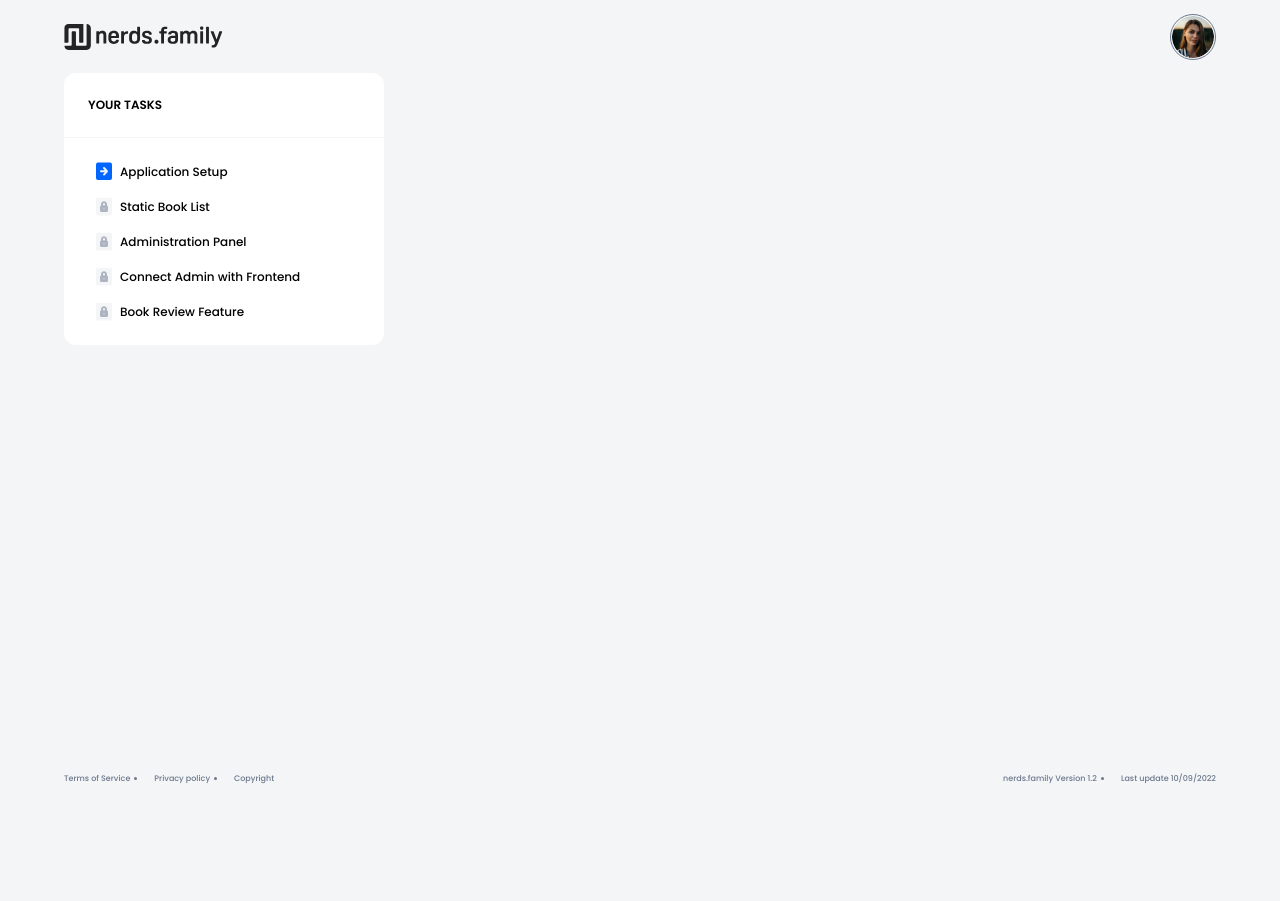
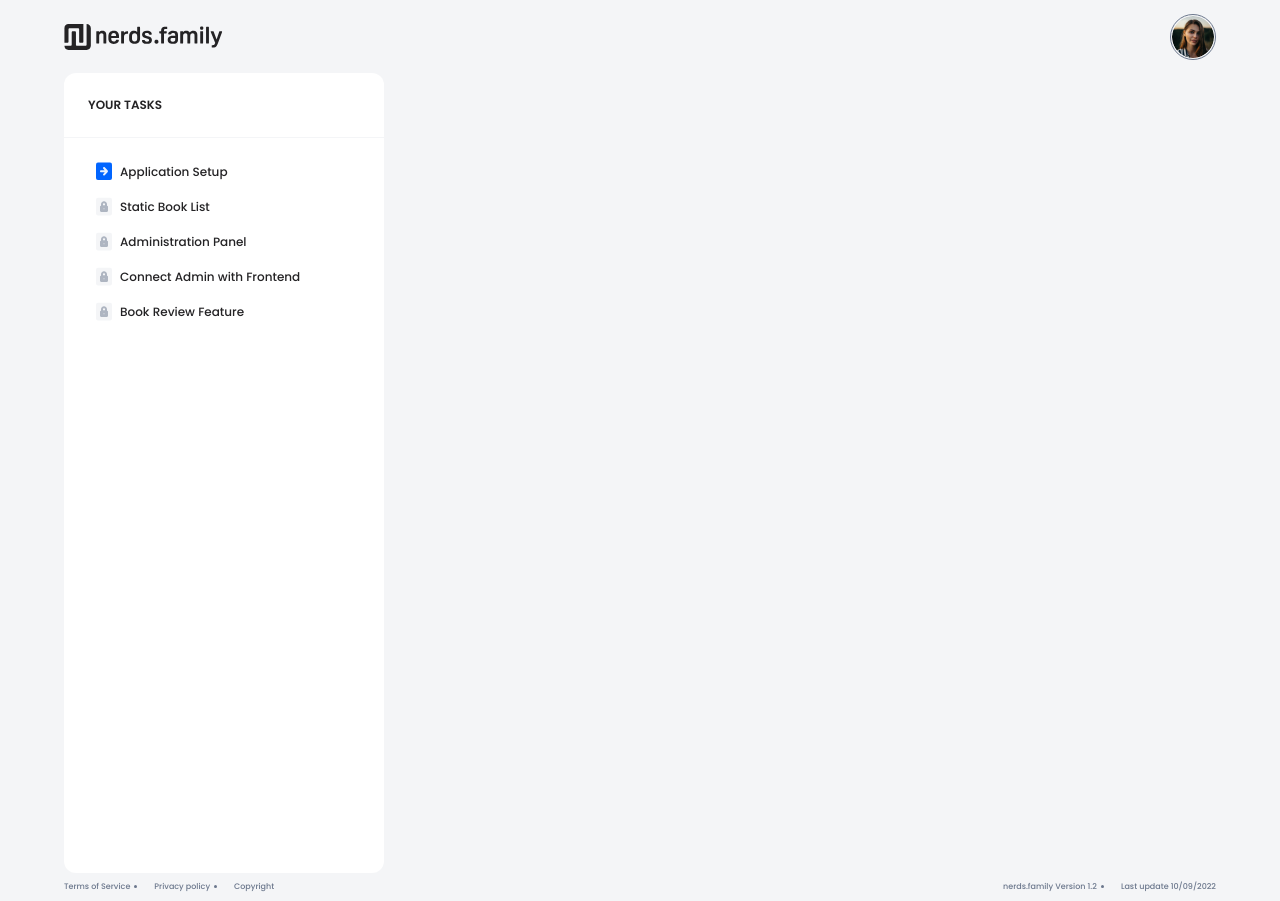
Before and after one commit to sebastianhaber/junior-front-end-developer-1665999277, a React (Create React App) app: page / in a window 1280 px wide. Before the commit the page ends 800 px from the top, so only its background shows below. Built offline with nearby package versions, Linux system fonts and the light colour scheme.

Commit message:
Fix styles

```diff
--- a/src/components/footer/Footer.styled.js
+++ b/src/components/footer/Footer.styled.js
@@ -3,9 +3,12 @@ import styled from "styled-components";
 export const StyledFooter = styled.footer`
   display: flex;
   justify-content: space-between;
+
   font-size: 0.5rem;
   font-weight: 500;
   color: #6b778c;
+
+  padding: 0.5rem 0;
   ul {
     display: flex;
     gap: 1rem;
--- a/src/components/homepage/HomePage.styled.js
+++ b/src/components/homepage/HomePage.styled.js
@@ -1,5 +1,8 @@
 import styled from "styled-components";
 
 export const StyledWrapper = styled.div`
-  height: 100%;
+  flex: 1;
+  display: flex;
+  gap: 1rem;
+  align-items: stretch;
 `;
--- a/src/index.css
+++ b/src/index.css
@@ -8,11 +8,20 @@
 html,
 body {
   font-family: "Poppins", sans-serif;
-  background-color: #f4f5f7;
-  max-width: 1440px;
+
   margin: 0 auto;
   padding: 0 2rem;
+
+  max-width: 1440px;
+  height: 100vh;
+
+  color: #242325;
+  background-color: #f4f5f7;
+}
+#root {
+  height: 100%;
 }
 main {
-  min-height: calc(100vh - 100px);
+  display: flex;
+  min-height: 100%;
 }
```
